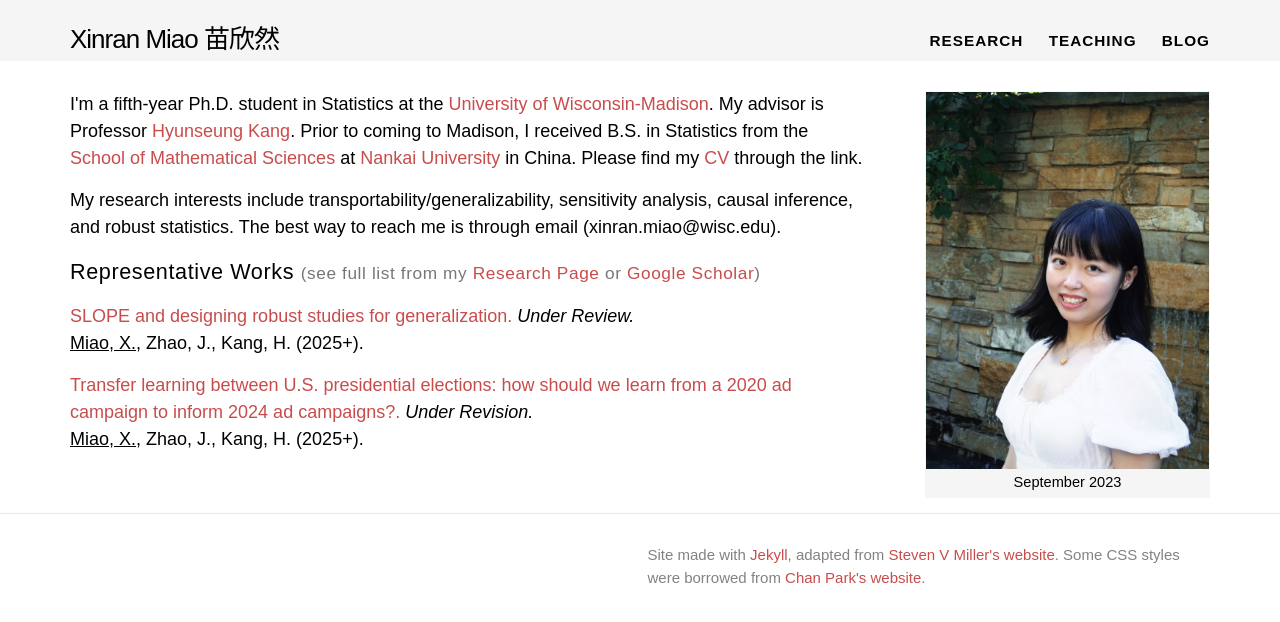
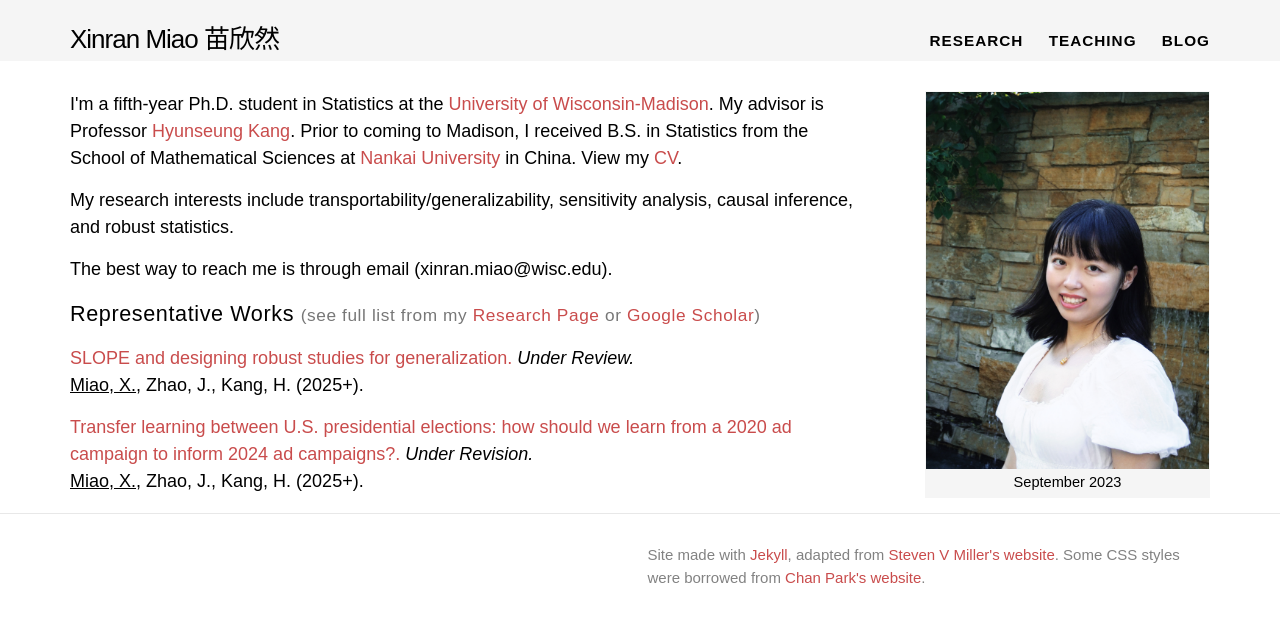
Before and after one commit to XinranMiao/XinranMiao.github.io, a Jekyll site: the page built from index.html, in a window 1280 px wide. Shown: the top 622 px of the page. Built offline with Jekyll 4.4.1, drawn with Linux system fonts in a browser that asks for light colours; nearby versions of some CDN libraries; some web fonts are replaced; comment, search, counter and statistics services are not loaded.

Commit message:
fix break line

```diff
--- a/index.html
+++ b/index.html
@@ -100,16 +100,16 @@ layout: default
         <div class="column left">
 	             <p>I'm a fifth-year Ph.D. student in Statistics at the <a href="https://www.wisc.edu">University of Wisconsin-Madison</a>. My advisor is
                  Professor <a href="https://pages.cs.wisc.edu/~hyunseung/">Hyunseung Kang</a>.
-                 Prior to coming to Madison, I received B.S. in Statistics from the <a href="http://en.math.nankai.edu.cn">School of Mathematical Sciences</a> at <a href="https://en.nankai.edu.cn">Nankai University</a> in China.
-                 Please find my <a href="docs/xinranmiao_cv.pdf">CV</a> through the link.
+                 Prior to coming to Madison, I received B.S. in Statistics from the School of Mathematical Sciences at <a href="https://en.nankai.edu.cn">Nankai University</a> in China.
+                 View my <a href="docs/xinranmiao_cv.pdf">CV</a>.
                 </p>
-                <p>My research interests include transportability/generalizability, sensitivity analysis, causal inference, and robust statistics.
+                <p>My research interests include transportability/generalizability, sensitivity analysis, causal inference, and robust statistics. </p>
                   <!--[<a href = "https://xinranmiao.github.io/research/">Research page</a>] [<a href = "https://scholar.google.com/citations?user=5vHFhx8AAAAJ&hl=en">Google Scholar</a>]</p>
                   --->
 
 
 
-                The best way to reach me is through email (xinran.miao@wisc.edu).
+                <p>The best way to reach me is through email (xinran.miao@wisc.edu).</p>
                <!--- <p><a href="/docs/xinranmiao_cv.pdf">[CV]</a></p>
                 -->
             <!---
```
